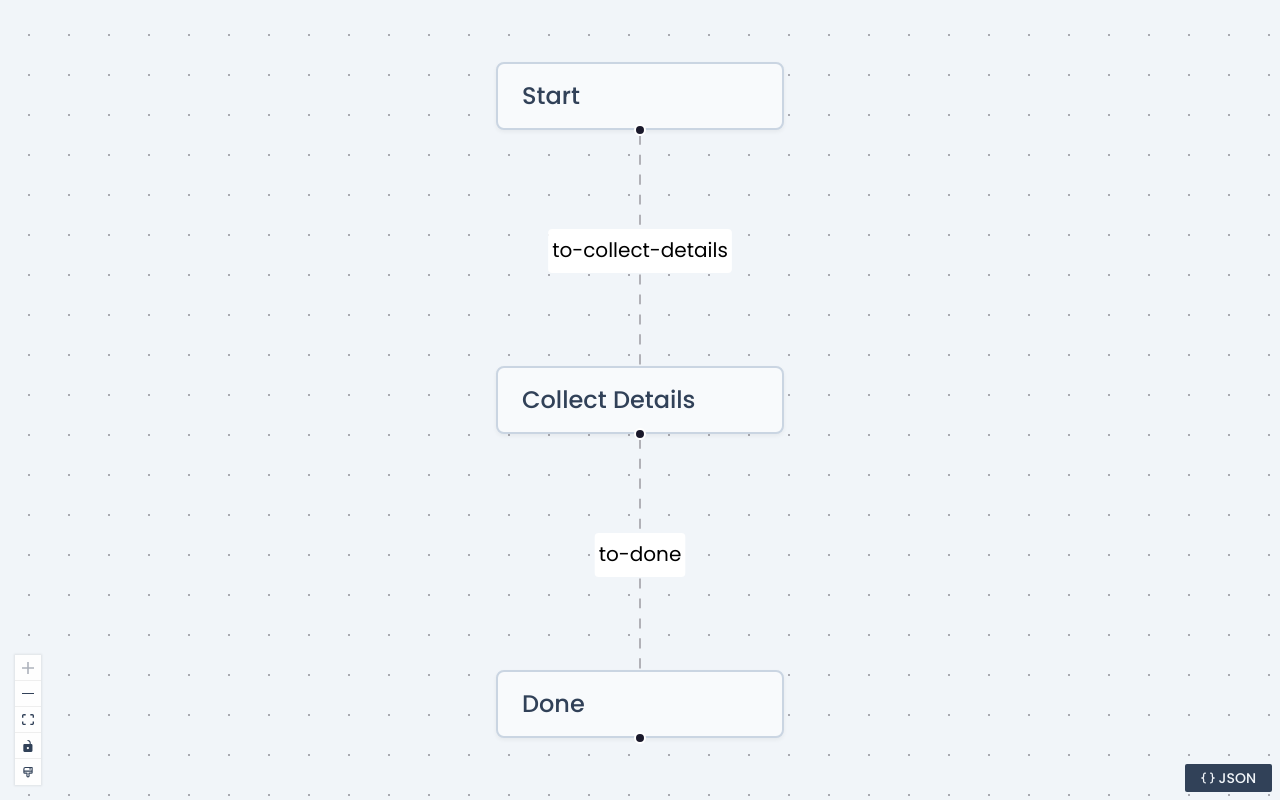
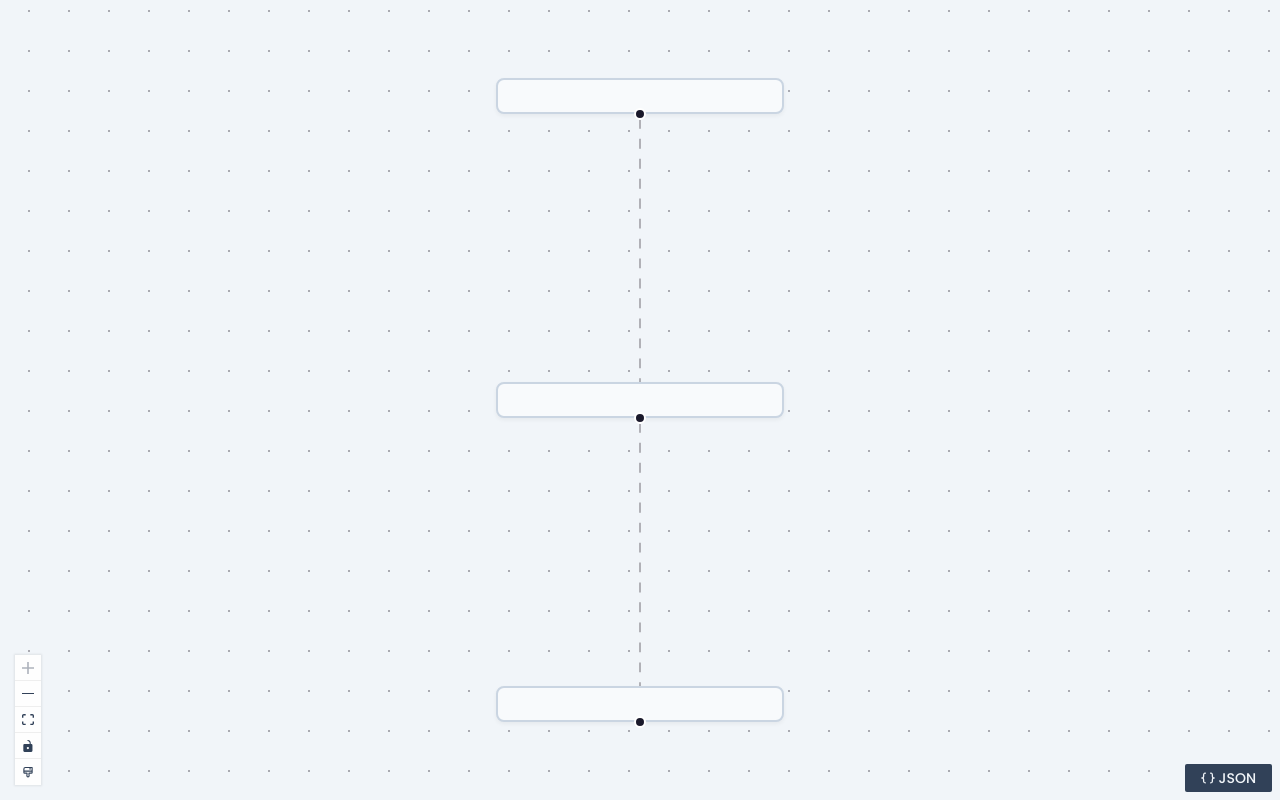
Before and after one commit to michgur/flow-chart, a React (Vite) app: page / in a window 1280 px wide. Built offline with nearby package versions, Linux system fonts and the light colour scheme.

Commit message:
say nodes initla

```diff
--- a/src/App.tsx
+++ b/src/App.tsx
@@ -7,34 +7,15 @@ const initialModel: Script = {
   goals: [
     {
       name: "start",
-      transitions: [
-        {
-          name: "to-collect-details",
-          target: "collect-details",
-          conditions: "customer says hello",
-        },
-      ],
+      nodeType: "say",
     },
     {
       name: "collect-details",
-      transitions: [
-        {
-          name: "to-done",
-          target: "done",
-          prompt: "Summarize details and confirm",
-        },
-      ],
+      nodeType: "say",
     },
     {
       name: "done",
-      transitions: [],
-    },
-  ],
-  transitions: [
-    {
-      name: "end-conversation",
-      target: "done",
-      prompt: "End conversation politely",
+      nodeType: "say",
     },
   ],
 };
--- a/src/flow-chart/FlowChart.tsx
+++ b/src/flow-chart/FlowChart.tsx
@@ -13,6 +13,7 @@ import { GoalNode } from "./ui/GoalNode";
 import { FlowInspector } from "./ui/FlowInspector";
 import { useScriptFlow } from "./hooks/use-script-flow";
 import { AutoLayoutButton } from "./ui/AutoLayoutButton";
+import { SayNode } from "./ui/nodes/SayNode";
 
 export type FlowChartProps = {
   model: Script;
@@ -22,11 +23,18 @@ export type FlowChartProps = {
 
 export type FlowInstance = ReactFlowInstance<FlowNode, FlowEdge>;
 
-const nodeTypes = { goal: GoalNode };
+const nodeTypes = { goal: GoalNode, say: SayNode };
 
 export function FlowChart({ model, onChange, className }: FlowChartProps) {
-  const { nodes, edges, onNodesChange, onEdgesChange, onConnect, onReconnect, isValidConnection } =
-    useScriptFlow(model, onChange);
+  const {
+    nodes,
+    edges,
+    onNodesChange,
+    onEdgesChange,
+    onConnect,
+    onReconnect,
+    isValidConnection,
+  } = useScriptFlow(model, onChange);
 
   return (
     <ReactFlow<FlowNode, FlowEdge>
--- a/src/flow-chart/adapters.ts
+++ b/src/flow-chart/adapters.ts
@@ -1,11 +1,10 @@
 import { layoutNodes } from "./auto-layout";
-import type { Script, Transition } from "./data-model";
+import type { Goal, Script, Transition } from "./data-model";
 import {
   generateTransitionEdgeId,
   type FlowEdge,
   type FlowModel,
   type FlowNode,
-  type GoalNode,
 } from "./flow-model";
 
 export function scriptToFlowModel(script: Script): FlowModel {
@@ -21,21 +20,45 @@ export function scriptToFlowModel(script: Script): FlowModel {
     }
   }
 
-  const nodes = goals.map<FlowNode>((goal) => ({
+  const nodes = goals.map<FlowNode>((goal) => {
+    if (goal.nodeType === "say") {
+      return {
+        id: goal.id,
+        type: "say",
+        data: {
+          static: true,
+          waitForResponse: false,
+          prompt: "",
+        },
+        position: { x: 0, y: 0 },
+      };
+    }
+
+    return {
       id: goal.id,
       type: "goal",
       data: {
-      kind: "goal",
         name: goal.name,
         messages: goal.messages,
       },
       position: { x: 0, y: 0 },
-  }));
+    };
+  });
   const seenPairs = new Set<string>();
   const edges: FlowEdge[] = [];
 
-  for (const goal of goals) {
-    for (const transition of goal.transitions) {
+  for (let i = 0; i < goals.length; i++) {
+    const goal = goals[i];
+    if (i < goals.length - 1 && goal.nodeType === "say") {
+      edges.push({
+        id: generateTransitionEdgeId(),
+        source: idByGoalName.get(goal.name)!,
+        target: idByGoalName.get(goals[i + 1].name)!,
+      });
+      continue;
+    }
+
+    for (const transition of goal.transitions ?? []) {
       const target = idByGoalName.get(transition.target);
       if (!target) continue;
 
@@ -51,17 +74,14 @@ export function scriptToFlowModel(script: Script): FlowModel {
 }
 
 export function flowModelToScript(flow: FlowModel): Script {
-  const goalNodes = flow.nodes.filter((node) => node.data.kind === "goal");
+  const goalNodes = flow.nodes.filter((node) => node.type === "goal");
   const nameByGoalId = new Map<string, string>();
 
   for (const node of goalNodes) {
-    if (node.data.kind !== "goal") continue;
     nameByGoalId.set(node.id, node.data.name);
   }
 
-  const goals = goalNodes
-    .filter((node): node is GoalNode => node.data.kind === "goal")
-    .map((node) => {
+  const goals = goalNodes.map<Goal>((node) => {
     const seenTargets = new Set<string>();
     const transitions = flow.edges.flatMap((edge) => {
       if (edge.source !== node.id) return [];
@@ -76,6 +96,7 @@ export function flowModelToScript(flow: FlowModel): Script {
 
     return {
       name: node.data.name,
+      nodeType: "say",
       messages: node.data.messages,
       transitions,
     };
@@ -86,7 +107,11 @@ export function flowModelToScript(flow: FlowModel): Script {
   };
 }
 
-function transitionToEdge(source: string, target: string, transition: Transition): FlowEdge {
+function transitionToEdge(
+  source: string,
+  target: string,
+  transition: Transition,
+): FlowEdge {
   return {
     id: generateTransitionEdgeId(),
     source,
--- a/src/flow-chart/data-model.ts
+++ b/src/flow-chart/data-model.ts
@@ -10,8 +10,9 @@ export type Transition = {
 
 export type Goal = {
   name: GoalName;
+  nodeType: "say" | "ask" | "subagent";
   messages?: string;
-  transitions: Transition[];
+  transitions?: Transition[];
 };
 
 export type Script = {
--- a/src/flow-chart/flow-model.ts
+++ b/src/flow-chart/flow-model.ts
@@ -2,18 +2,20 @@ import type { Edge, Node } from "@xyflow/react";
 import { GoalNode } from "./ui/GoalNode";
 
 export type GoalNodeData = {
-  kind: "goal";
   name: string;
   messages?: string;
 };
-export type AskNodeData = {
-  kind: "ask";
+export type SayNodeData = {
+  static: boolean;
+  prompt: string;
+  waitForResponse: boolean;
 };
-export type FlowNodeData = GoalNodeData | AskNodeData;
+export type AskNodeData = {};
 
 export type GoalNode = Node<GoalNodeData, "goal">;
+export type SayNode = Node<SayNodeData, "say">;
 export type AskNode = Node<AskNodeData, "ask">;
-export type FlowNode = GoalNode | AskNode;
+export type FlowNode = GoalNode | SayNode | AskNode;
 
 export type TransitionEdgeData = {
   kind: "transition";
--- a/src/flow-chart/hooks/use-script-flow.ts
+++ b/src/flow-chart/hooks/use-script-flow.ts
@@ -12,7 +12,11 @@ import {
 } from "@xyflow/react";
 import type { Script } from "../data-model";
 import { flowModelToScript, scriptToFlowModel } from "../adapters";
-import { generateTransitionEdgeId, type FlowEdge, type FlowNode } from "../flow-model";
+import {
+  generateTransitionEdgeId,
+  type FlowEdge,
+  type FlowNode,
+} from "../flow-model";
 
 type OnChange = (next: Script) => void;
 
@@ -78,7 +82,14 @@ export function useScriptFlow(value: Script, onChange: OnChange) {
   const onConnect: OnConnect = useCallback(
     (connection) =>
       setEdges((edges) => {
-        const next = [...edges, newEdge(connection.source, connection.target)];
+        const next = [
+          ...edges,
+          {
+            id: generateTransitionEdgeId(),
+            source: connection.source,
+            target: connection.target,
+          },
+        ];
         emit(nodes, next);
         return next;
       }),
@@ -124,18 +135,3 @@ export function useScriptFlow(value: Script, onChange: OnChange) {
     isValidConnection,
   } as const;
 }
-
-function newEdge(source: string, target: string): FlowEdge {
-  return {
-    id: generateTransitionEdgeId(),
-    source,
-    target,
-    label: "transition",
-    data: {
-      kind: "transition" as const,
-      name: "transition",
-      conditions: "",
-    },
-    animated: true,
-  };
-}
--- a/src/flow-chart/ui/FlowInspector.tsx
+++ b/src/flow-chart/ui/FlowInspector.tsx
@@ -1,37 +1,22 @@
-import { Panel, useStore } from "@xyflow/react";
+import {
+  Panel,
+  useOnSelectionChange,
+  type OnSelectionChangeFunc,
+} from "@xyflow/react";
 import { type FlowNode } from "../flow-model";
 import { GoalInspector } from "./GoalInspector";
-import { TransitionInspector } from "./TransitionInspector";
-
-type Selection =
-  | {
-      kind: "goal";
-      id: string;
-    }
-  | {
-      kind: "transition";
-      id: string;
-    }
-  | null;
+import { useCallback, useState } from "react";
+import { SayInspector } from "./inspector/SayInspector";
 
 export function FlowInspector() {
-  const selection = useStore((state): Selection => {
-    const edge = state.edges.find((item) => item.selected);
-    if (edge) {
-      return {
-        kind: "transition",
-        id: edge.id,
-      };
-    }
+  const [selection, setSelection] = useState<FlowNode | null>(null);
 
-    const node = state.nodes.find((item) => item.selected);
+  const onChange: OnSelectionChangeFunc<FlowNode> = useCallback(
+    ({ nodes }) => setSelection(nodes.length === 1 ? nodes[0] : null),
+    [],
+  );
 
-    if (!node || (node as FlowNode).data.kind !== "goal") return null;
-    return {
-      kind: "goal",
-      id: node.id,
-    };
-  });
+  useOnSelectionChange({ onChange });
 
   if (!selection) return null;
 
@@ -40,10 +25,10 @@ export function FlowInspector() {
       position="top-right"
       className="inset-3! inset-s-auto! m-0! w-80 space-y-3 overflow-y-auto rounded-md border border-slate-300 bg-slate-50"
     >
-      {selection.kind === "goal" ? (
+      {selection.type === "goal" ? (
         <GoalInspector id={selection.id} />
       ) : (
-        <TransitionInspector id={selection.id} />
+        <SayInspector id={selection.id} />
       )}
     </Panel>
   );
--- a/src/flow-chart/ui/GoalNode.tsx
+++ b/src/flow-chart/ui/GoalNode.tsx
@@ -1,4 +1,10 @@
-import { Handle, Position, useConnection, useReactFlow, type NodeProps } from "@xyflow/react";
+import {
+  Handle,
+  Position,
+  useConnection,
+  useReactFlow,
+  type NodeProps,
+} from "@xyflow/react";
 import { PlusIcon } from "@phosphor-icons/react";
 import { useCallback } from "react";
 import { cn } from "../../lib/utils";
@@ -35,7 +41,6 @@ export function GoalNode({
         id: nextId,
         type: "goal",
         data: {
-          kind: "goal",
           name: "",
         },
         position: {
@@ -49,7 +54,9 @@ export function GoalNode({
     });
 
     reactFlow.setEdges((edges) => {
-      const hasExisting = edges.some((edge) => edge.source === id && edge.target === nextId);
+      const hasExisting = edges.some(
+        (edge) => edge.source === id && edge.target === nextId,
+      );
       if (hasExisting) return edges;
 
       return [
@@ -77,7 +84,11 @@ export function GoalNode({
         selected && "border-emerald-500 shadow-emerald-950/5",
       )}
     >
-      <Handle type="target" position={Position.Top} className="h-0! min-h-0! border-none!" />
+      <Handle
+        type="target"
+        position={Position.Top}
+        className="h-0! min-h-0! border-none!"
+      />
 
       {connection.inProgress && (
         <Handle
--- /dev/null
+++ b/src/flow-chart/ui/inspector/SayInspector.tsx
@@ -0,0 +1,35 @@
+import { useNodesData, useReactFlow } from "@xyflow/react";
+import { useEffect, useState } from "react";
+import { type FlowEdge, type SayNode } from "../../flow-model";
+import { AutoResizeTextarea } from "../AutoResizeTextarea";
+
+export function SayInspector({ id }: { id: string }) {
+  const { updateNodeData } = useReactFlow<SayNode, FlowEdge>();
+  const node = useNodesData<SayNode>(id);
+  const data = node?.data;
+
+  const [prompt, setPrompt] = useState(data?.prompt ?? "");
+  useEffect(() => setPrompt(data?.prompt ?? ""), [data?.prompt, id]);
+
+  if (!data) return null;
+  return (
+    <section className="space-y-2 text-sm p-2">
+      <label className="flex flex-col gap-2 px-2 pb-10 cursor-text">
+        <span className="text-slate-500 cursor-default">Prompt</span>
+        <AutoResizeTextarea
+          name="goal-prompt"
+          value={prompt}
+          onChange={(event) => setPrompt(event.target.value)}
+          onBlur={(event) => {
+            const prompt = event.target.value;
+            setPrompt(prompt);
+            updateNodeData(id, { prompt });
+          }}
+          placeholder="Optional prompt context"
+          className="w-full resize-none overflow-hidden outline-none"
+          spellCheck={true}
+        />
+      </label>
+    </section>
+  );
+}
--- /dev/null
+++ b/src/flow-chart/ui/nodes/SayNode.tsx
@@ -0,0 +1,43 @@
+import { Handle, Position, useConnection, type NodeProps } from "@xyflow/react";
+import type { SayNode } from "../../flow-model";
+import { cn } from "../../../lib/utils";
+import { PlusIcon } from "@phosphor-icons/react";
+
+export function SayNode({ selected, data }: NodeProps<SayNode>) {
+  const { inProgress } = useConnection();
+  return (
+    <div
+      className={cn(
+        "group min-w-36 rounded-sm border border-slate-300 bg-slate-50 hover:bg-slate-100 active:scale-99 px-3 py-2 text-xs shadow-xs",
+        selected && "border-emerald-500 shadow-emerald-950/5",
+      )}
+    >
+      <Handle
+        type="target"
+        position={Position.Top}
+        className="h-0! min-h-0! border-none!"
+      />
+
+      {inProgress && (
+        <Handle
+          type="target"
+          position={Position.Top}
+          className="inset-0! size-auto! absolute! opacity-0 transform-none! rounded-none!"
+        />
+      )}
+
+      <div className="font-medium text-slate-700">{data.prompt}</div>
+
+      <Handle
+        type="source"
+        position={Position.Bottom}
+        title="Click to add connected goal, drag to connect"
+        className="relative"
+      >
+        <div className="opacity-0 group-hover:opacity-100 absolute top-1/2 inset-s-1/2 -translate-1/2 pointer-events-none border-2 border-slate-50 text-slate-50 bg-slate-900 size-4 flex items-center justify-center rounded-full">
+          <PlusIcon weight="bold" size={8} />
+        </div>
+      </Handle>
+    </div>
+  );
+}
```
Also changed, not shown: 1 other file (tests, documents, lock files or other folders). Lines whose indentation alone changed are shown as unchanged.
